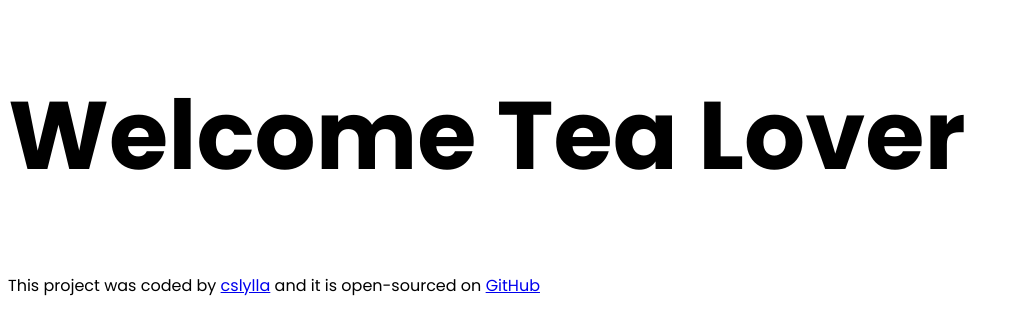
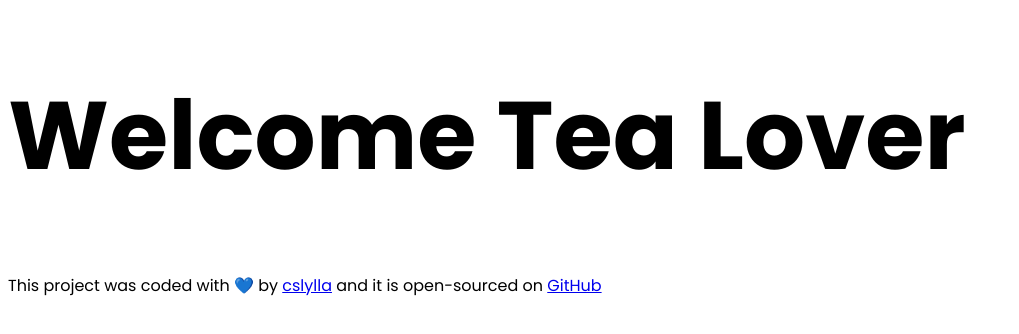
Before and after one commit to cslylla/tea-lover-landing-page, a plain HTML site: page index.html in a window 1280 px wide. Shown: the whole page, without its empty margins (0-1019 px from the left). Drawn offline with Linux system fonts and the light colour scheme.

```diff
--- a/index.html
+++ b/index.html
@@ -17,7 +17,7 @@
 </head>
 <body>
     <h1>Welcome Tea Lover</h1>
-    <footer>This project was coded by <a href="https://www.linkedin.com/in/lilla-csanaky-a850a617/" target="_blank" rel="noopener noreferrer">cslylla</a> and it is open-sourced on <a href="https://github.com/cslylla/tea-lover-landing-page" target="_blank" rel="noopener noreferrer">GitHub</a></footer>
+    <footer>This project was coded with 💙 by <a href="https://www.linkedin.com/in/lilla-csanaky-a850a617/" target="_blank" rel="noopener noreferrer">cslylla</a> and it is open-sourced on <a href="https://github.com/cslylla/tea-lover-landing-page" target="_blank" rel="noopener noreferrer">GitHub</a></footer>
 </body>
 <script src="/src/index.js"></script>
 </html>
```
Also changed, not shown: src/styles.css (+14 -0 lines), 1 other file.
